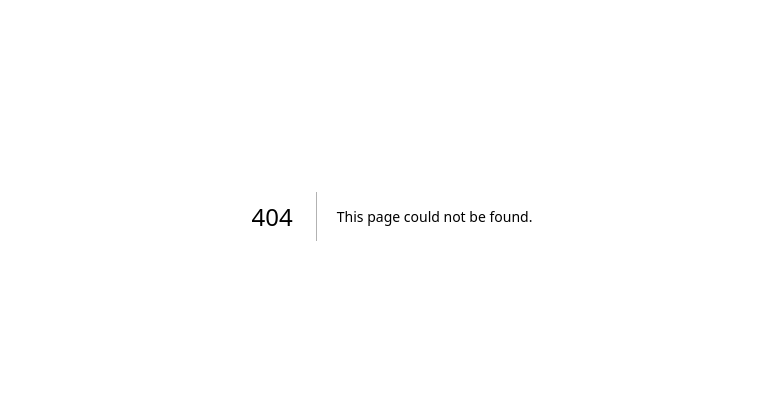
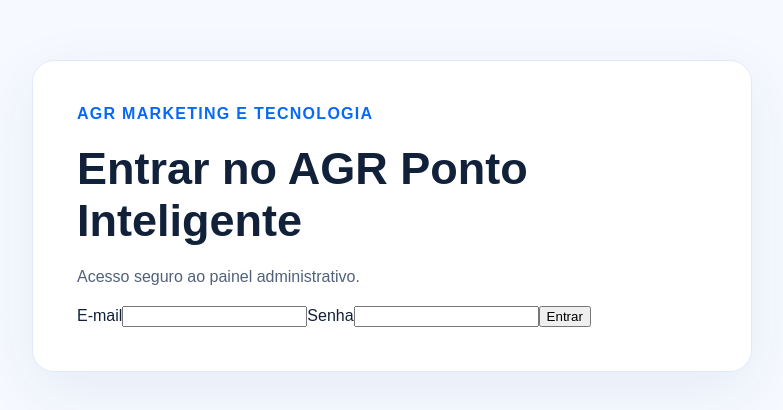
Before and after one commit to m4nozk33-hash/puta-que-pario-, a Next.js app: page /login in a window 1280 px wide. Before the commit this address had no page. Shown: the part 184-594 px from the top of the page, without its empty margins (248-1031 px from the left). Built offline with nearby package versions, Linux system fonts and the light colour scheme.

Commit message:
feat(auth): add Supabase admin authentication foundation

```diff
--- /dev/null
+++ b/src/app/login/page.tsx
@@ -0,0 +1,26 @@
+'use client'
+import { useState } from 'react'
+import { useRouter } from 'next/navigation'
+import { createClient } from '../../lib/supabase/client'
+
+export default function Login() {
+  const router = useRouter()
+  const [email, setEmail] = useState('')
+  const [password, setPassword] = useState('')
+  const [error, setError] = useState('')
+  const [loading, setLoading] = useState(false)
+  async function submit(e: React.FormEvent<HTMLFormElement>) {
+    e.preventDefault()
+    setLoading(true); setError('')
+    try {
+      const supabase = createClient()
+      const { error } = await supabase.auth.signInWithPassword({ email, password })
+      if (error) throw error
+      router.replace('/admin')
+      router.refresh()
+    } catch (err) {
+      setError(err instanceof Error ? err.message : 'Não foi possível entrar.')
+    } finally { setLoading(false) }
+  }
+  return <main><section className="card"><div className="brand">AGR MARKETING E TECNOLOGIA</div><h1>Entrar no AGR Ponto Inteligente</h1><p>Acesso seguro ao painel administrativo.</p><form onSubmit={submit} className="form"><label>E-mail<input type="email" required autoComplete="email" value={email} onChange={e=>setEmail(e.target.value)} /></label><label>Senha<input type="password" required autoComplete="current-password" value={password} onChange={e=>setPassword(e.target.value)} /></label>{error && <p role="alert">{error}</p>}<button disabled={loading}>{loading ? 'Entrando...' : 'Entrar'}</button></form></section></main>
+}
```
